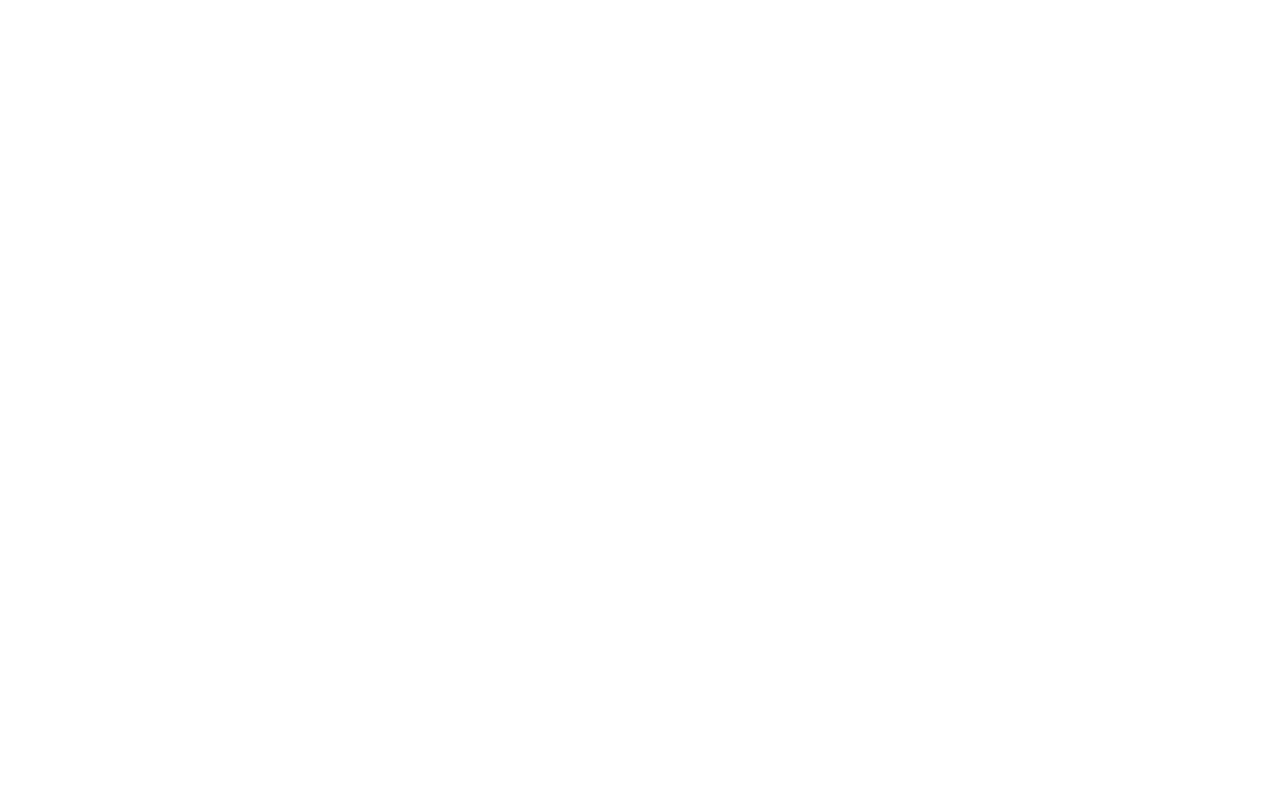
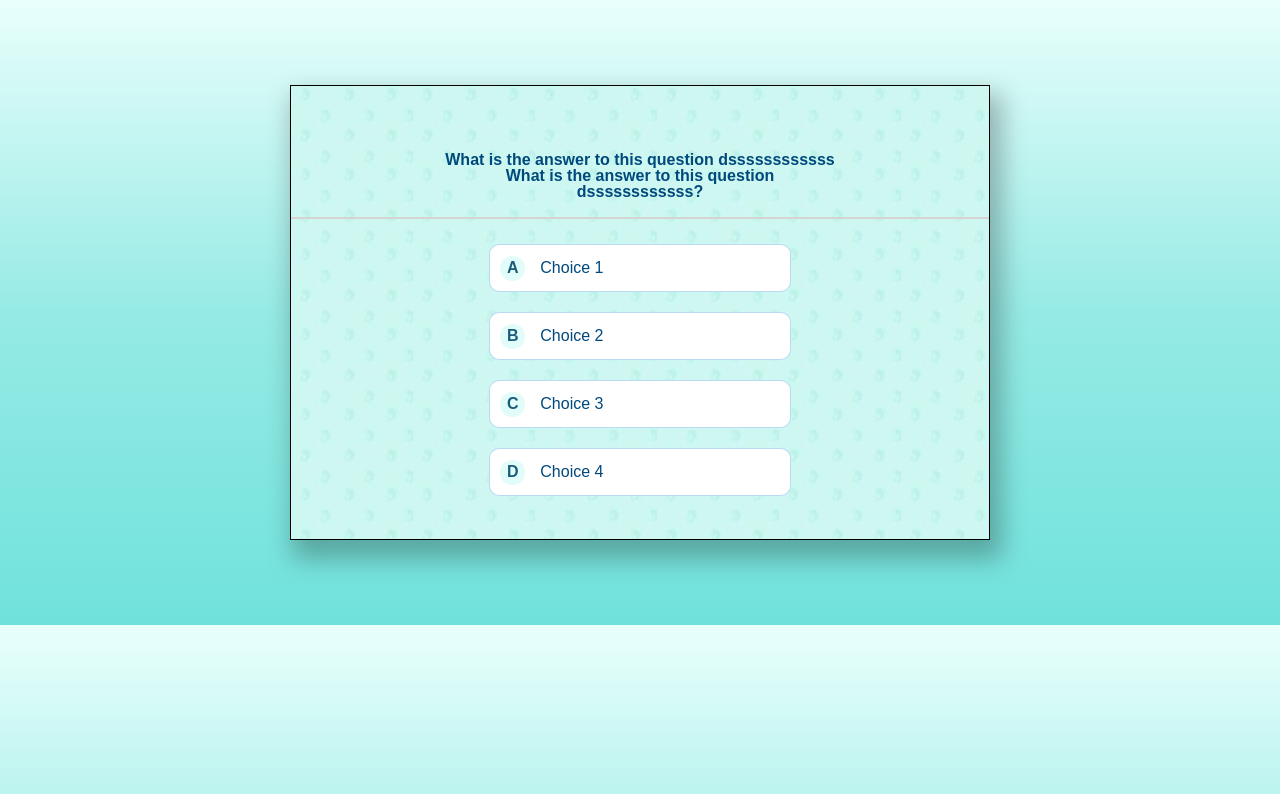
Before and after one commit to Sandiego17/Maths-Quiz-App, a plain HTML site: page quiz.html in a window 1280 px wide. Drawn offline with Linux system fonts and the light colour scheme.

Commit message:
quiz zone created

```diff
--- /dev/null
+++ b/Assets/Styles/quiz.css
@@ -0,0 +1,139 @@
+* {
+    font-size: 16px;
+}
+
+h2 {
+    color: #00497c;
+    font-weight: 700;
+    line-height: 16px;
+}
+
+.question-container {
+    border-bottom: 2px solid rgb(214, 211, 211);
+    display: flex;
+    align-items: center;
+    justify-content: center;
+    text-align: center;
+    height: 75px;
+    width: 100%;
+    padding: 0 150px 10px 150px;
+    margin: 25px 0 15px 0;
+}
+
+.choice-container {
+    align-items: center;
+    background-color: white;
+    border: 1px solid rgba(86, 165, 235, 0.4);
+    border-radius: 10px;
+    display: flex;
+    height: 48px;
+    margin: 10px;
+    width: 302px;
+}
+
+.choice-container:hover {
+    background-color: #0fd9de;
+    box-shadow: 0 6px 20px 0 rgba(86, 185, 235, 0.5);
+    cursor: pointer;
+    transform: translateY(1.6px);
+    transition: transform 150ms;
+}
+
+.choice-prefix {
+    background-color: #e2fdf9;
+    border-radius: 12px;
+    color: #195c7d;
+    font-weight: 900;
+    display: flex;
+    align-items: center;
+    justify-content: center;
+    height: 25px;
+    margin: 5px 10px;
+    width: 30px;
+}
+
+.choice-prefix:hover {
+    background-color: #195c7d;
+    color: white;
+}
+
+.choice-text {
+    color: #00497c;
+    font-weight: 400;
+    padding: 5px;
+    width: 100%;
+}
+
+.correct {
+    /* background-color: #28a745; */
+}
+
+.incorrect {
+    /* background-color: #dc3545; */
+}
+
+#hud {
+    /* display: block;
+    justify-content: space-around;
+    padding-left: 40px;
+    height: 5rem; */
+}
+
+.hud-prefix {
+    /* text-align: center; */
+}
+
+.hud-main-text {
+    /* text-align: center; */
+}
+
+#quiz {
+    position: relative;
+}
+
+#progressBar {
+    /* background-color: #baf2eb;
+    height: 0.8rem;
+    margin-bottom: 3rem;
+    margin-top: 1rem;
+    width: 700px;
+    position: absolute;
+    bottom: 364px;
+    left: 0px;
+    right: 0px; */
+}
+
+#progressBarFull {
+    /* background-color: #01c6ca;
+    height: 0.6rem;
+    width: 0%; */
+}
+
+/* #question {
+    padding-left: 40px;
+} */
+
+.img01 {
+    /* position: absolute;
+    top: 15.5rem;
+    left: 50rem; */
+}
+
+/* LOADER */
+#loader {
+    /* animation: spin 2s linear infinite;
+    border: 1.6rem solid white;
+    border-radius: 50%;
+    border-top: 1.6rem solid #56a5eb;
+    height: 12rem;
+    width: 12rem;
+}
+
+@keyframes spin {
+    0% {
+        transform: rotate(0deg);
+    }
+    100% {
+        transform: rotate(360deg);
+    }
+} */
--- a/Assets/Styles/styles.css
+++ b/Assets/Styles/styles.css
@@ -26,13 +26,6 @@ h1 > span {
     font-weight: 500; */
 }
 
-h2 {
-    /* font-size: 25px;
-    font-weight: 700;
-    margin-bottom: 40px;
-    text-align: center; */
-}
-
 h3 {
     /* font-size: 18px;
     font-weight: 500;
@@ -57,7 +50,7 @@ h3 {
 }
 
 .container > * {
-    /* width: 100%; */
+    width: 100%;
 }
 
 .flex-column {
@@ -68,7 +61,10 @@ h3 {
 }
 
 .flex-center {
-    /* align-items: center; */
+    display: flex;
+    flex-direction: column;
+    align-items: center;
+    justify-content: center;
 }
 
 .justify-center {
--- a/quiz.html
+++ b/quiz.html
@@ -0,0 +1,57 @@
+<!DOCTYPE html>
+
+<html lang="en">
+
+<head>
+    <meta charset="UTF-8">
+    <meta http-equiv="X-UA-Compatible" content="IE=edge">
+    <meta name="viewport" content="width=device-width, initial-scale=1.0">
+    <title>Quiz Zone</title>
+    <link rel="stylesheet" type="text/css" href="./Assets/Styles/styles.css">
+    <link rel="stylesheet" type="text/css" href="./Assets/Styles/quiz.css">
+</head>
+
+<body>
+    <div class="container">
+        <!-- <div id="loader"></div> -->
+        <div id="quiz" class="justify-center flex-column hidden">
+            <!-- <div id="progressBar"> -->
+                <!-- <div id="progressBarFull"></div> -->
+            <!-- </div> -->
+            <!-- <div id="hud"> -->
+                <!-- <div id="hud-item"> -->
+                    <!-- <p id="progressText" class="hud-prefix">Question</p> -->
+                <!-- </div> -->
+                <!-- <div id="hud-item">
+                    <p class="hud-prefix">Score</p>
+                    <h1 class="hud-main-text" id="score">0</h1>
+                </div> -->
+            <!-- </div> -->
+            <div class="question-container">
+                <h2 id="question">What is the answer to this question dssssssssssss What is the answer to this question dssssssssssss?</h2>
+            </div>
+            <div class="choice-container">
+                <p class="choice-prefix">A</p>
+                <p class="choice-text" data-number="1">Choice 1</p>
+            </div>
+            <div class="choice-container">
+                <p class="choice-prefix">B</p>
+                <p class="choice-text" data-number="2">Choice 2</p>
+            </div>
+            <div class="choice-container">
+                <p class="choice-prefix">C</p>
+                <p class="choice-text" data-number="3">Choice 3</p>
+            </div>
+            <div class="choice-container">
+                <p class="choice-prefix">D</p>
+                <p class="choice-text" data-number="4">Choice 4</p>
+            </div>
+            <!-- <div class="icons">
+                <img class="img01" alt="" src="./Assets/Images/img_-_01.jpeg">
+                <img class="img02" alt="" src="./Assets/Images/img_-_02.png" width="70" height="80">
+            </div> -->
+        </div>
+    </div>
+</body>
+
+</html>
```
Also changed, not shown: index.html (+1 -1 lines).
